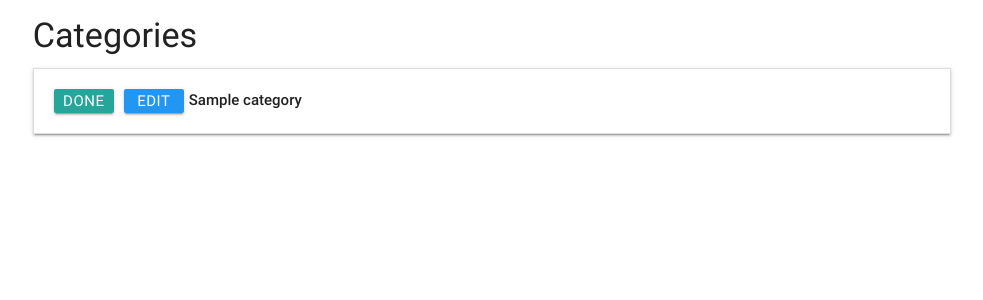
After one commit to kevald1963/task_manager, a Flask app: page /get_categories in a window 1280 px wide. The commit adds this page. Shown: the top 300 px of the page, without its empty margins (148-1131 px from the left). Run offline with Flask 2, Linux system fonts and the light colour scheme; a database or web service that is not in the repository returns one stand-in record (values such as "Sample title"); some libraries are stand-ins or nearby versions.

Commit message:
Categories list page created and working. Some minor changes made to task list for readability and understanding. Also .gitpod.yml added at behest of Gitpod IDE!

```diff
--- a/app.py
+++ b/app.py
@@ -31,7 +31,7 @@ def insert_task():
     return redirect(gitpod_url + 'get_tasks')
     #return redirect(url_for('get_tasks'))
 
-# Go to the Edit Task page and show the data for the ID associated with this task record. -->
+# Go to the Edit Task page and show the data for for the passed task ID parameter. -->
 @app.route('/edit_task/<task_id>')
 def edit_task(task_id):
     # Fetch the task record from the database for the displayed to edit.
@@ -64,6 +64,16 @@ def delete_task(task_id):
     return redirect(gitpod_url + 'get_tasks')
     #return redirect(url_for('get_tasks'))
 
+# Show the existing categories.
+@app.route('/get_categories')
+def get_categories():
+    return render_template("categories.html", categories= mongo.db.categories.find())
+
+# Go to the Edit Category page and show the data for the passed category ID parameter. -->
+@app.route('/edit_category/<category_id>')
+def edit_category(category_id):
+    return render_template("editcategory.html", category = mongo.db.categories.find_one({"_id": ObjectId(task_id)}))
+
 if __name__ == '__main__':
     app.run(host=os.getenv('IP'),
             port=os.getenv('PORT'),
--- /dev/null
+++ b/templates/categories.html
@@ -0,0 +1,21 @@
+{% extends 'base.html' %}
+{% block content %}
+
+<div class="row">
+    <h4>Categories</h4>
+    <ul class="collapsible" data-collapsible="accordion">
+        {% for category in categories %}
+        <li>
+            <div class="collapsible-header">
+                <!-- DONE and EDIT buttons for category -->
+                <a href="" class="waves-effect waves-light btn btn_small">Done</a>
+                <a href="{{ url_for('edit_category', category_id = category._id) }}" class="waves-effect waves-light btn btn_small blue">Edit</a>
+                <div class="task_header">
+                    <strong>{{category.category_name}}</strong>
+                </div>
+            </div>
+        </li>
+        {% endfor %}
+    </ul>
+</div>
+{% endblock %}
--- a/templates/tasks.html
+++ b/templates/tasks.html
@@ -10,10 +10,9 @@
                     <i class="material-icons">expand_more</i>
                 </div>
                 <div class="col s2">
+                    <!-- DONE and EDIT buttons for task -->
                     <div class="inline_actions">
-                        <!-- DONE BUTTON -->
                         <a href="{{ url_for('delete_task', task_id=task._id) }}" class="waves-effect waves-light btn btn_small">Done</a>
-                        <!-- EDIT BUTTON -->
                         <a href="{{ url_for('edit_task', task_id=task._id) }}" class="waves-effect waves-light btn btn_small blue">Edit</a>
                     </div>
                 </div>
```
Also changed, not shown: .gitpod.yml (added).
